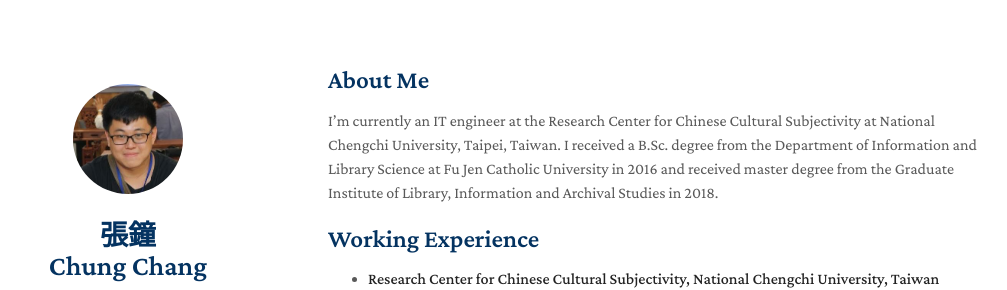
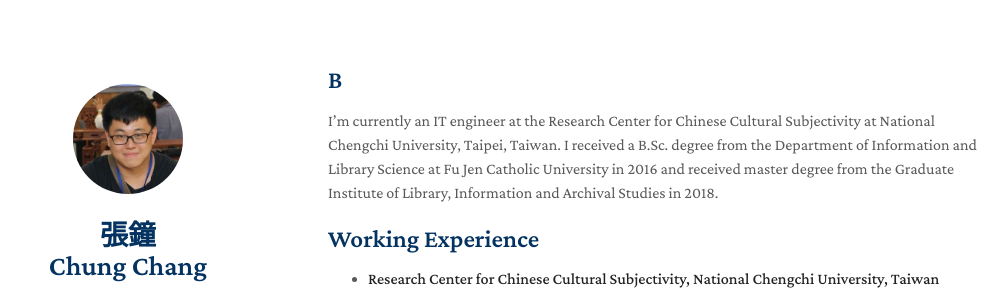
Before and after one commit to jc9830250/jc9830250.github.io, a Jekyll site: the page built from index.md, in a window 1280 px wide and 900 px high. Shown: the top 290 px of the window, without its empty margins (142-1149 px from the left). Built offline with Jekyll 4.4.1, drawn with Linux system fonts in a browser that asks for light colours; nearby versions of some CDN libraries; a style sheet for code colours, icons or effects is not loaded; our own code applies the rules of GitHub Pages for plain Markdown files.

Commit message:
Update index.md

```diff
--- a/index.md
+++ b/index.md
@@ -2,7 +2,7 @@
 layout: homepage
 ---
 
-## About Me
+## B
 I'm currently an IT engineer at the Research Center for Chinese Cultural Subjectivity at National Chengchi University, Taipei, Taiwan.
 I received a B.Sc. degree from the Department of Information and Library Science at Fu Jen Catholic University in 2016 and received master degree from the Graduate Institute of Library, Information and Archival Studies in 2018.
 
```
